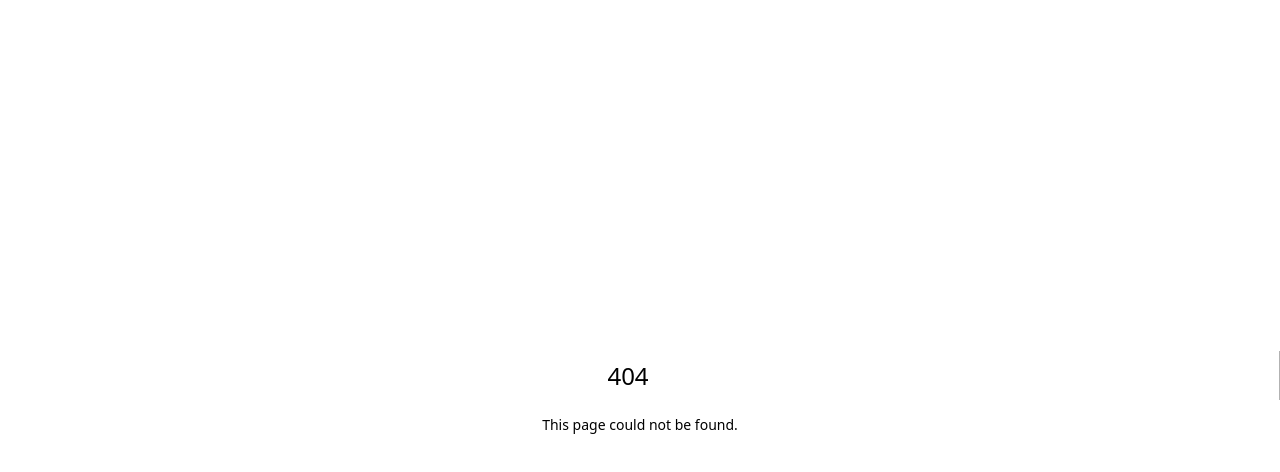
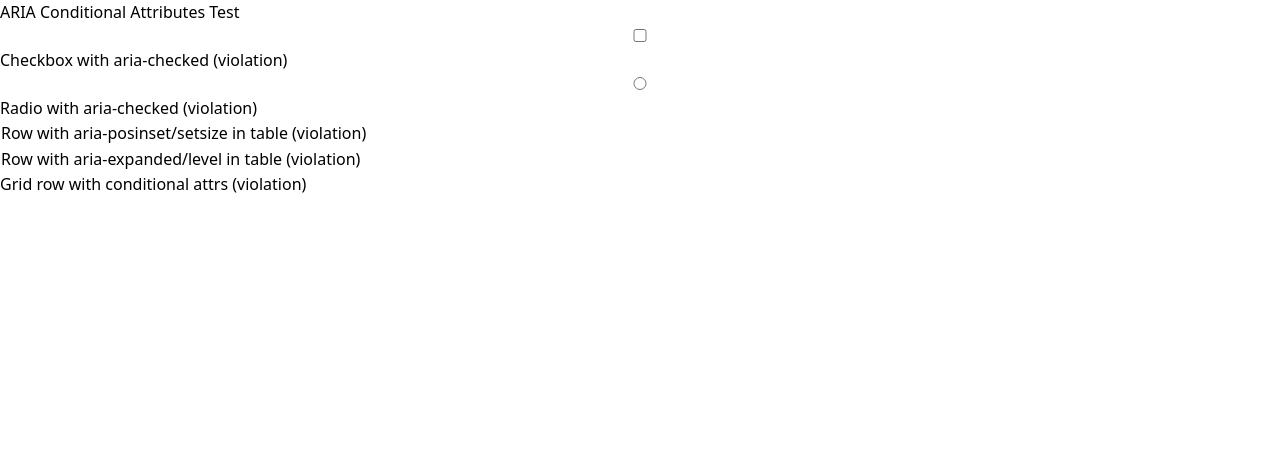
Before and after one commit to test-party/guinea-pig-next, a Next.js app: page /aria-conditional-attr in a window 1280 px wide. Before the commit this address had no page. Shown: the top 472 px of the page. Built offline with nearby package versions, Linux system fonts and the light colour scheme.

Commit message:
amk - aria-conditional-attr testpage

```diff
--- /dev/null
+++ b/src/app/aria-conditional-attr/page.tsx
@@ -0,0 +1,35 @@
+//http://localhost:3000/aria-conditional-attr
+export default function Page() {
+    return (
+        <div>
+            <h1>ARIA Conditional Attributes Test</h1>
+
+            {/* Violation: aria-checked on native checkbox */}
+            <input type="checkbox" aria-checked="true" />
+            <label>Checkbox with aria-checked (violation)</label>
+
+            {/* Violation: aria-checked on native radio */}
+            <input type="radio" aria-checked="true" name="test" />
+            <label>Radio with aria-checked (violation)</label>
+
+            {/* Violation: conditional attributes on table row without treegrid */}
+            <table>
+                <tbody>
+                    <tr aria-posinset={1} aria-setsize={3}>
+                        <td>Row with aria-posinset/setsize in table (violation)</td>
+                    </tr>
+                    <tr aria-expanded="false" aria-level={2}>
+                        <td>Row with aria-expanded/level in table (violation)</td>
+                    </tr>
+                </tbody>
+            </table>
+
+            {/* Violation: conditional attributes on grid row */}
+            <div role="grid">
+                <div role="row" aria-posinset={2} aria-setsize={5}>
+                    <div role="gridcell">Grid row with conditional attrs (violation)</div>
+                </div>
+            </div>
+        </div>
+    )
+}
```
